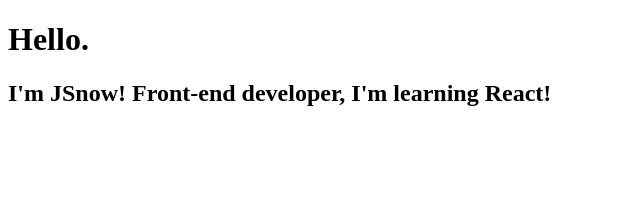
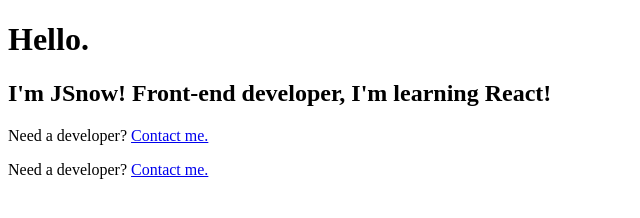
Before and after one commit to snowjang24/gatsby-practice, a Gatsby site: page / in a window 1280 px wide. Shown: the whole page, without its empty margins (0-640 px from the left). Built offline with nearby package versions, Linux system fonts and the light colour scheme; Gatsby itself is replaced by a stand-in of ours.

Commit message:
Gatsby에서 페이지를 link로 잇는 방법, Gatsby모듈의 Link메서드

```diff
--- a/src/pages/index.js
+++ b/src/pages/index.js
@@ -1,10 +1,17 @@
 import React from "react"
+import { Link } from "gatsby"
 
 const IndexPage = () => {
   return (
     <div>
       <h1>Hello.</h1>
       <h2>I'm JSnow! Front-end developer, I'm learning React!</h2>
+      <p>
+        Need a developer? <a href="/contact">Contact me.</a>
+      </p>
+      <p>
+        Need a developer? <Link to="/contact">Contact me.</Link>
+      </p>
     </div>
   )
 }
```
Also changed, not shown: README.md.
